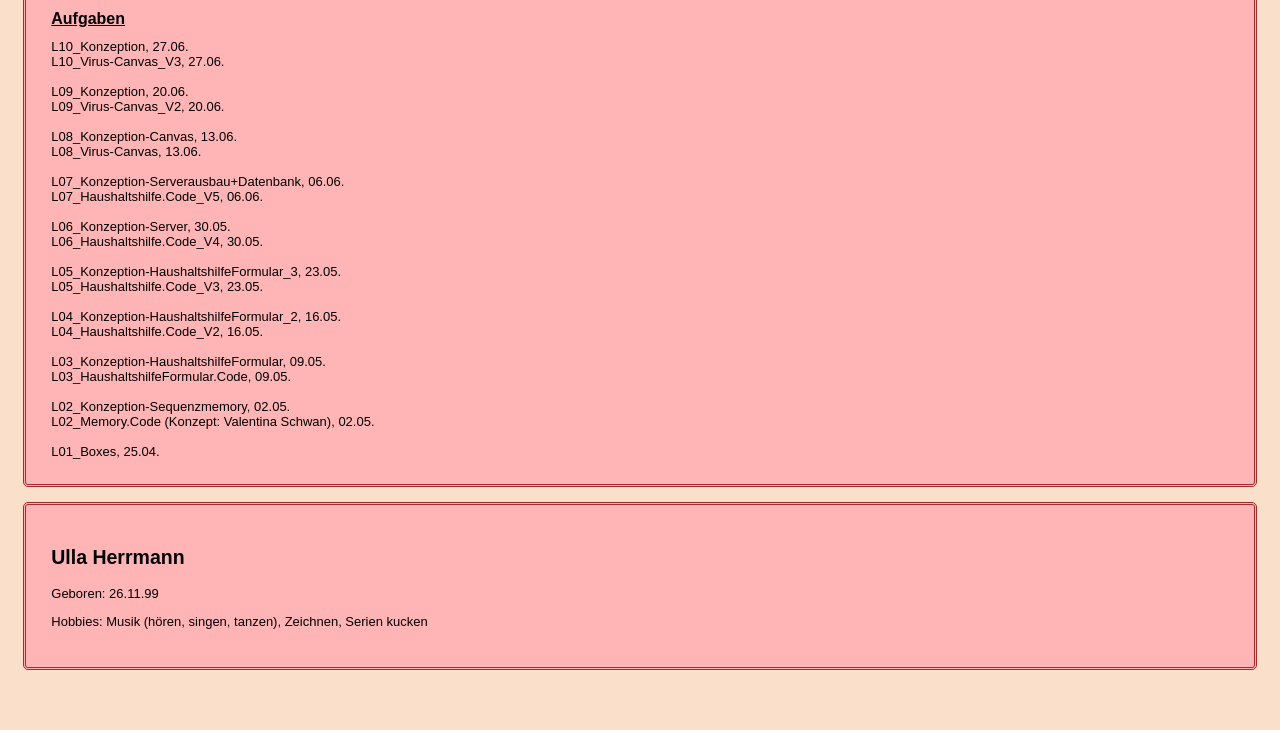
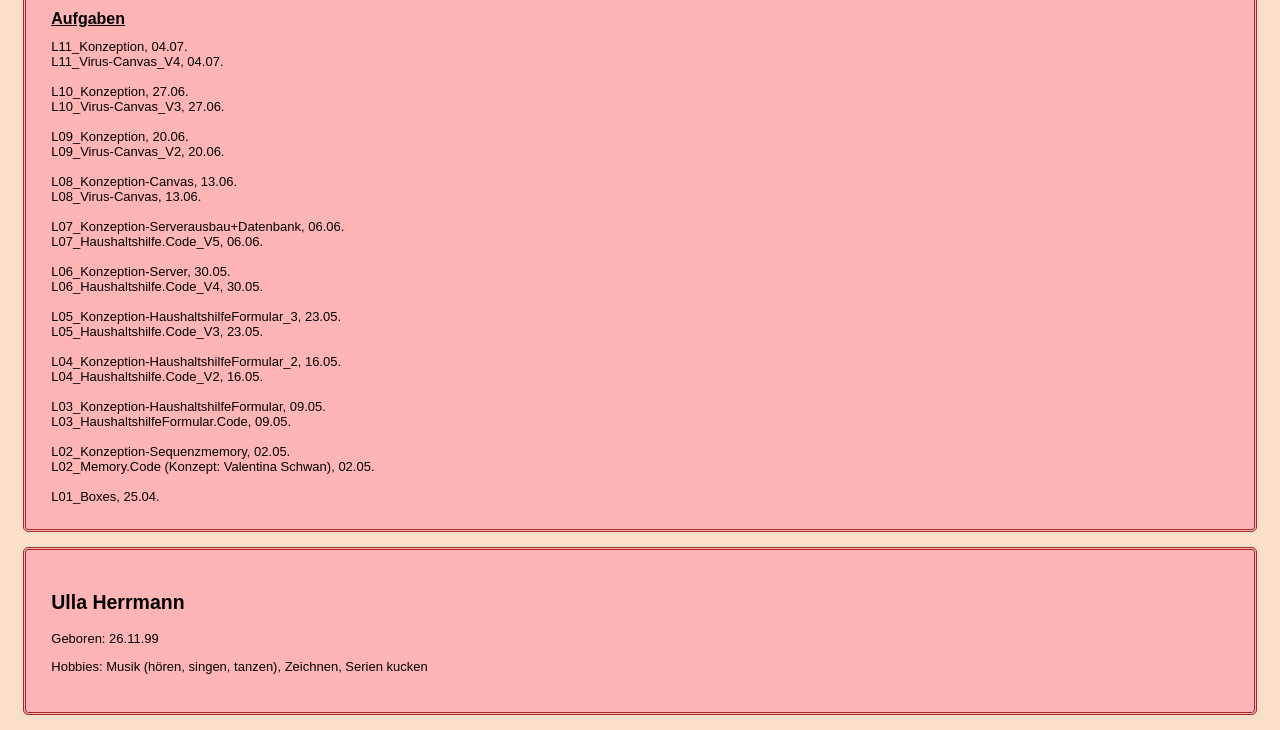
Before and after one commit to Lum7n/EIA2, a website: page Steckbrief/steckbrief.htm in a window 1280 px wide. Shown: the part 82-812 px from the top of the page. Drawn offline with Linux system fonts and the light colour scheme.

Commit message:
Add files via upload

```diff
--- a/Steckbrief/steckbrief.htm
+++ b/Steckbrief/steckbrief.htm
@@ -63,6 +63,11 @@
 			<br/>
 			<h1>Aufgaben</h1>
 			<!-- Format: Aufgabenbezeichnung, Datum -->
+			<a target="_blank" href="https://lum7n.github.io/EIA2/L11_Advanced/L11_Konzeption.pdf">L11_Konzeption, 04.07.</a>
+			<br/>
+			<a target="_blank" href="https://lum7n.github.io/EIA2/L11_Advanced/Index.html">L11_Virus-Canvas_V4, 04.07.</a>
+			<br/>
+			<br/>
 			<a target="_blank" href="https://lum7n.github.io/EIA2/L10_Inheritance/L10_Konzeption.pdf">L10_Konzeption, 27.06.</a>
 			<br/>
 			<a target="_blank" href="https://lum7n.github.io/EIA2/L10_Inheritance/Index.html">L10_Virus-Canvas_V3, 27.06.</a>
```
